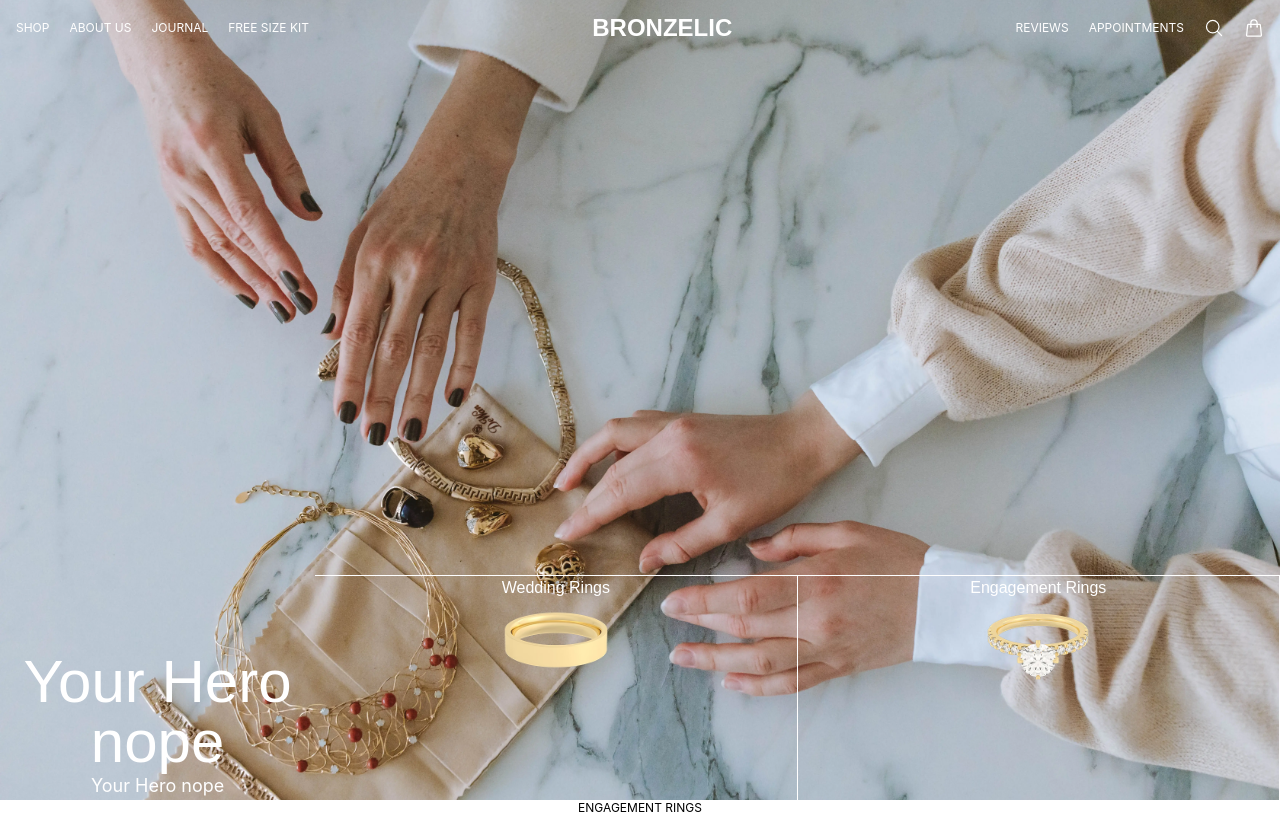
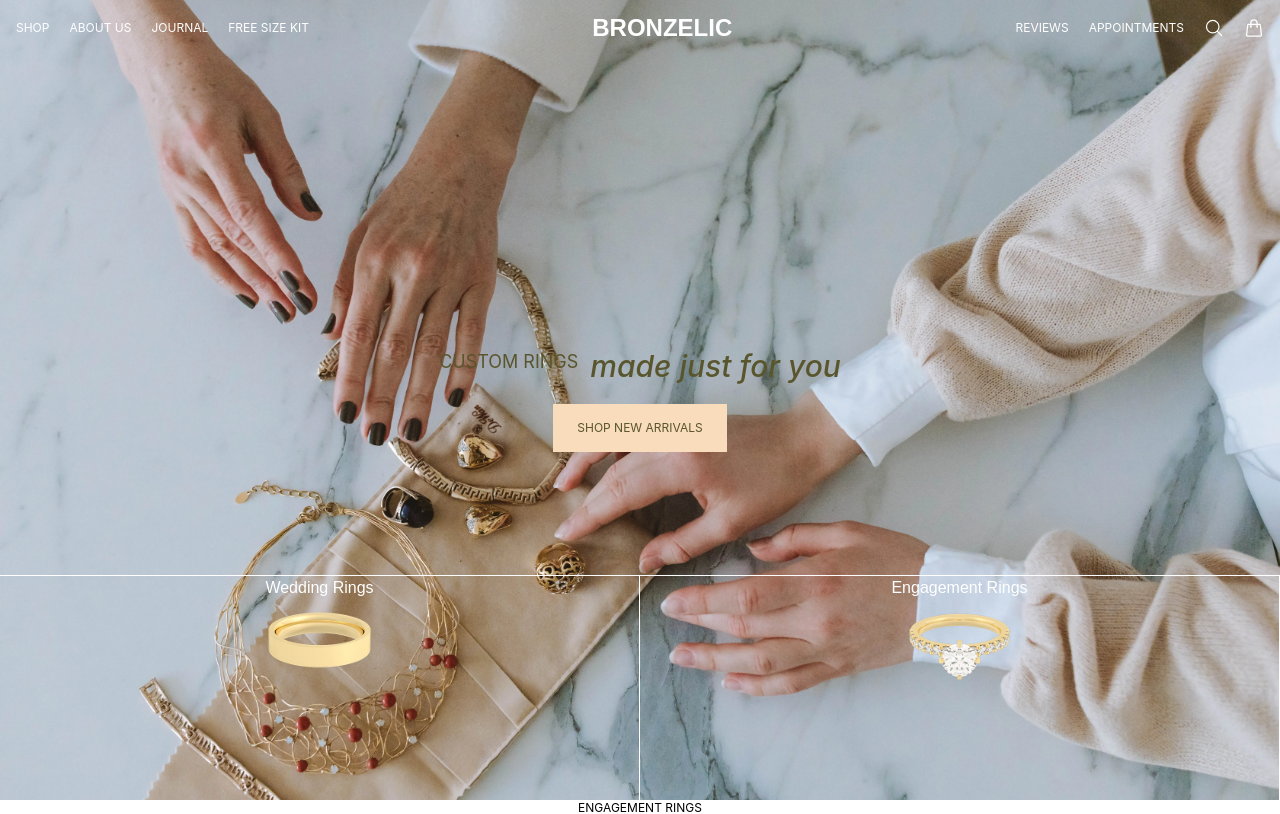
Before and after one commit to thomas-hdqr/bronzelic, a Next.js app: page / in a window 1280 px wide. Shown: the top 814 px of the page. Built offline with nearby package versions, Linux system fonts and the light colour scheme.

Commit message:
hero section

```diff
--- a/components/HeroSection.jsx
+++ b/components/HeroSection.jsx
@@ -20,13 +20,19 @@ function HeroSection() {
     <div className="relative h-screen bg-cover bg-center flex items-end justify-center" style={{ backgroundImage: `url(${backgroundImage})` }}>
 
       {/* 1st element */}
-      <div className="relative content-center items-center justify-center gap-y-4">
-        <h1 className="text-6xl text-white text-center">Your Hero nope</h1>
-        <p className="text-lg text-white text-center">Your Hero nope</p>
+      <div className="absolute inset-0 flex flex-col content-center items-center justify-center">
+        <div className='flex row align-baseline space-x-3'>
+          <p className="text-lg text-main align-baseline uppercase">custom rings</p>
+          <p className="text-3xl text-main align-baseline italic font-medium">made just for you</p>
+        </div>
+        <div className="bg-[#F9DCBB] text-xs text-main mt-5 py-4 px-6 inline-block transition duration-200 ease-in hover:bg-transparent hover:border-2 hover:border-[#59552D] cursor-pointer">
+          SHOP NEW ARRIVALS
+        </div>
+
       </div>
 
       {/* 2nd element */}
-      <div className='border-white w-full grid grid-cols-2 border-t h-[225px] text-white'>
+      <div className='absolute border-white w-full grid grid-cols-2 border-t h-[225px] text-white'>
 
         <div
           className='border-r border-white relative w-full flex items-start justify-center gap-x-4 cursor-pointer'
```
